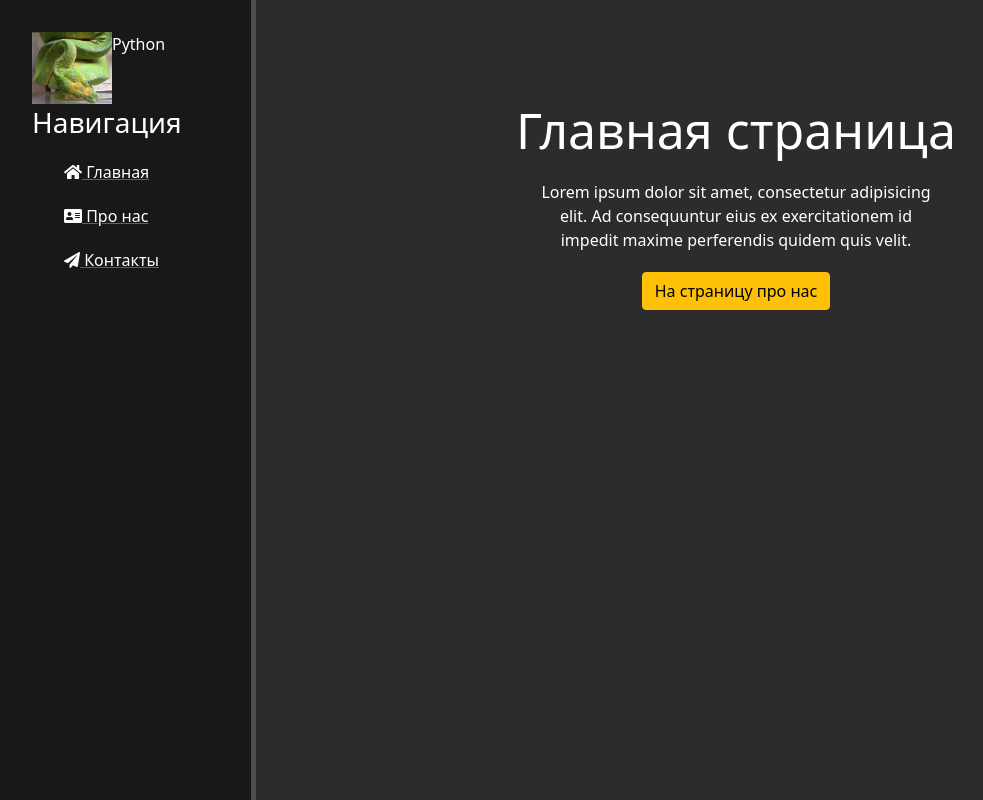
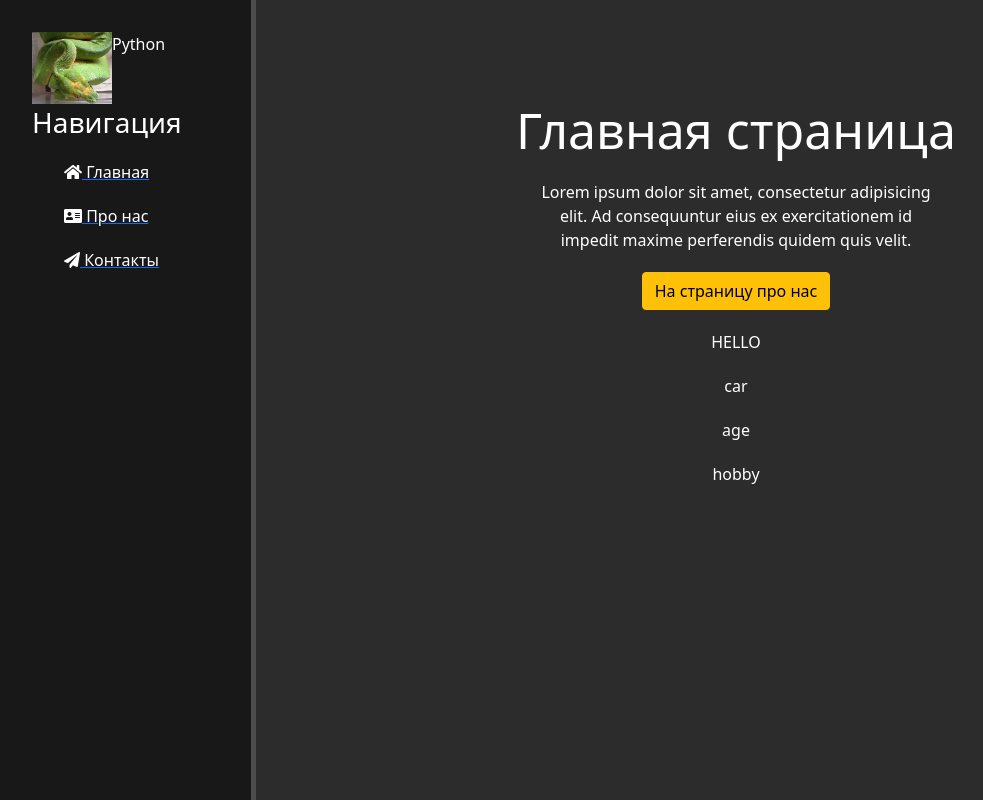
Before and after one commit to AndreyKhoroshiy/web-app, a Django app: page / in a window 1280 px wide. Shown: the whole page, without its empty margins (0-983 px from the left). Run offline with Django 3.2, Linux system fonts and the light colour scheme; some libraries are stand-ins or nearby versions.

Commit message:
Passing data to a template

```diff
--- a/app/main/templates/main/index.html
+++ b/app/main/templates/main/index.html
@@ -1,11 +1,21 @@
 {% extends 'main/layout.html' %}
 
-{% block title %}Главная страница{% endblock %}
+{% block title %}{{ title }}{% endblock %}
 
 {% block content %}
     <div class="features">
-        <h1>Главная страница</h1>
+        <h1>{{ title }}</h1>
         <p>Lorem ipsum dolor sit amet, consectetur adipisicing elit. Ad consequuntur eius ex exercitationem id impedit maxime perferendis quidem quis velit.</p>
         <button class="btn btn-warning">На страницу про нас</button>
+
+        {% for el in values %}
+            {% if el == 'Hello' %}
+                <p>{{ el|upper }}</p>
+            {% endif %}
+        {% endfor %}
+
+        {% for el in obj %}
+        <p>{{ el }}</p>
+        {% endfor %}
     </div>
 {% endblock %}
--- a/app/main/views.py
+++ b/app/main/views.py
@@ -2,7 +2,16 @@ from django.shortcuts import render
 
 
 def index(request):
-    return render(request, 'main/index.html')
+    data = {
+        'title': 'Главная страница',
+        'values': ['Some', 'Hello', '123'],
+        'obj': {
+            'car': 'BMW',
+            'age': 18,
+            'hobby': 'Football'
+        }
+    }
+    return render(request, 'main/index.html', data)
 
 
 def about(request):
```
